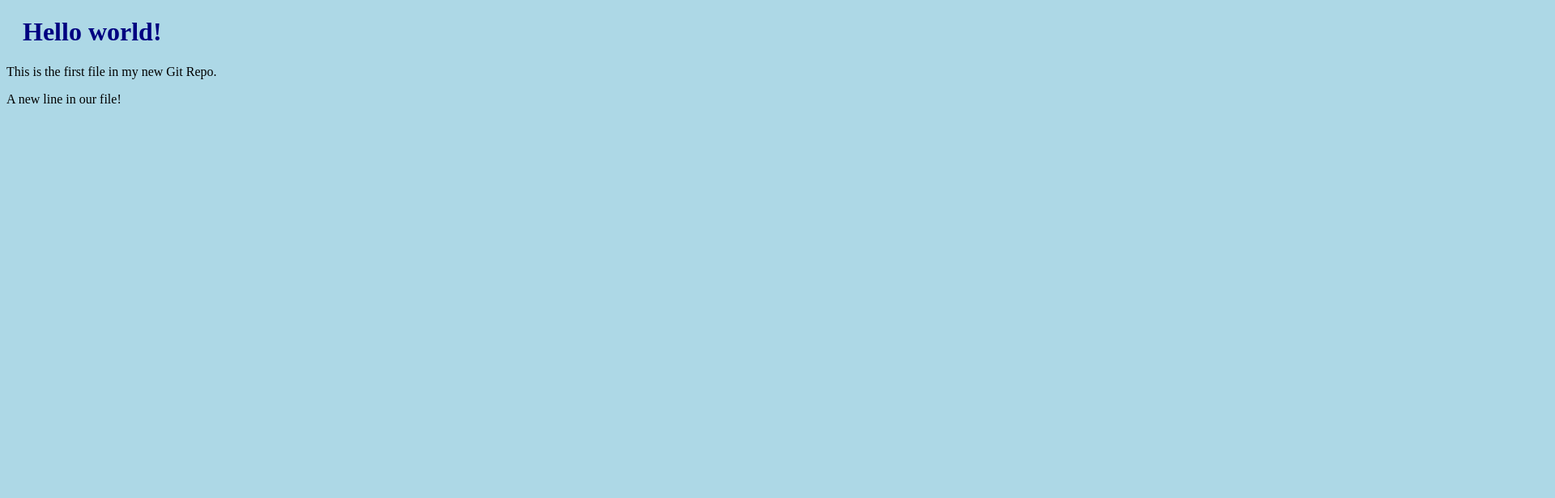
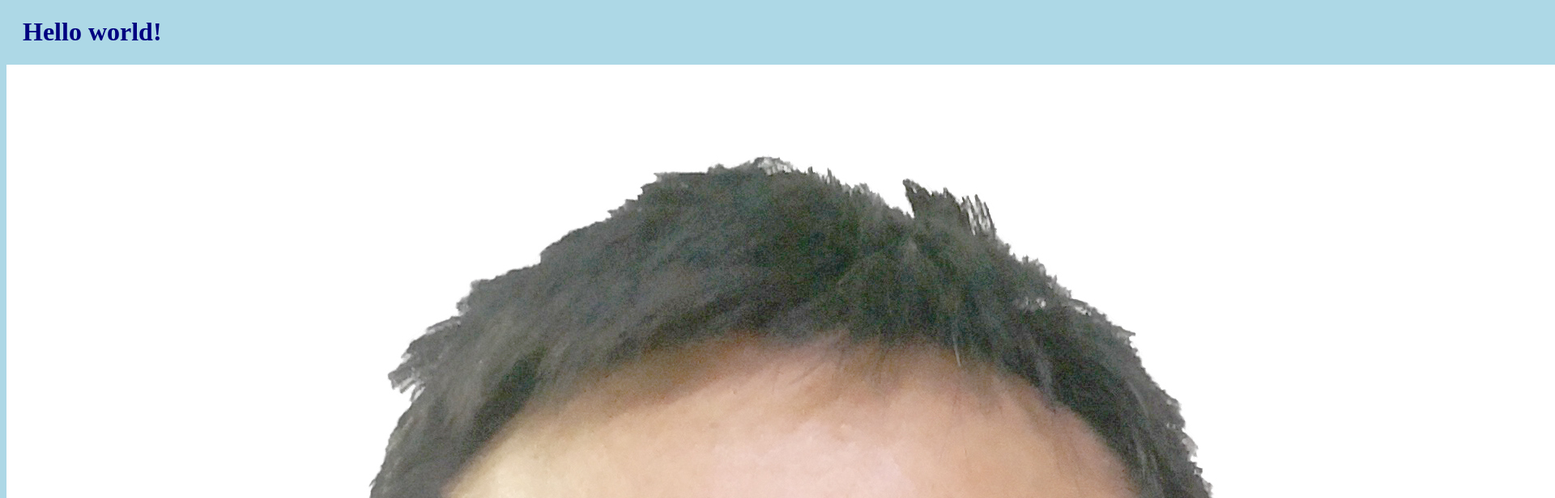
Before and after one commit to rabten17/hello-world, a plain HTML site: page index.html in a window 1280 px wide. Shown: the top 616 px of the page at 81% size, 1920 px wide, since content can reach past the window. Drawn offline with Linux system fonts and the light colour scheme.

Commit message:
Added image to Hello World

```diff
--- a/index.html
+++ b/index.html
@@ -10,6 +10,7 @@
 <body>
 
 <h1>Hello world!</h1>
+<div><img src="Galay Rabten.jpg" alt="profile picturee"></div>
 <p>This is the first file in my new Git Repo.</p>
 <p>A new line in our file!</p>
 </body>
```
Also changed, not shown: Galay Rabten.jpg (added).
